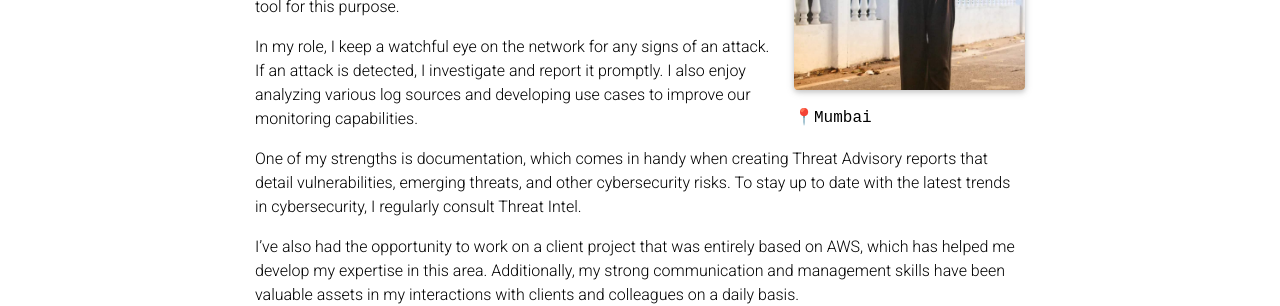
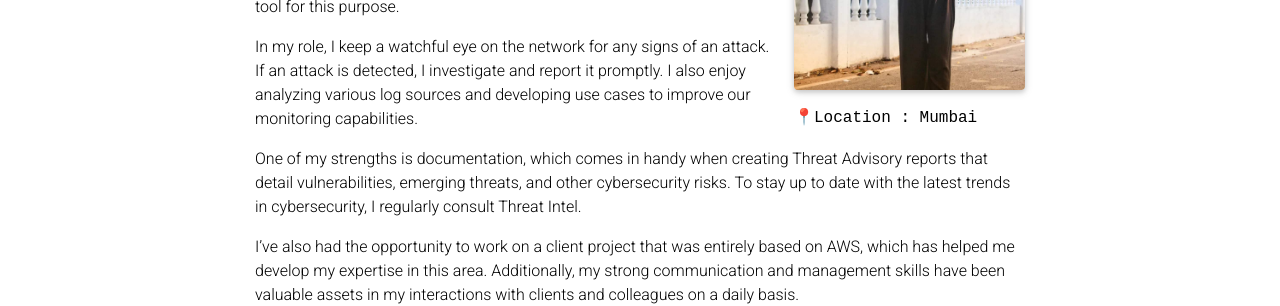
Before and after one commit to AmrutaPandhare/AmrutaPandhare.github.io, a Jekyll site: the page built from _pages/about.md, in a window 1280 px wide and 938 px high. Shown: the part 342-648 px from the top of the window. Built offline with Jekyll 4.4.1, drawn with Linux system fonts in a browser that asks for light colours; full-size pictures stand in for the smaller copies a plugin makes; comment, search, counter and statistics services are not loaded; a style sheet for code colours, icons or effects is not loaded.

Commit message:
Update about.md

```diff
--- a/_pages/about.md
+++ b/_pages/about.md
@@ -9,7 +9,7 @@ profile:
   image: prof_pic.jpg
   image_circular: false # crops the image to make it circular
   address: >
-    <p>📍Mumbai</p>
+    <p>📍Location : Mumbai</p>
 
 # news: true  # includes a list of news items
 # selected_papers: true # includes a list of papers marked as "selected={true}"
```
